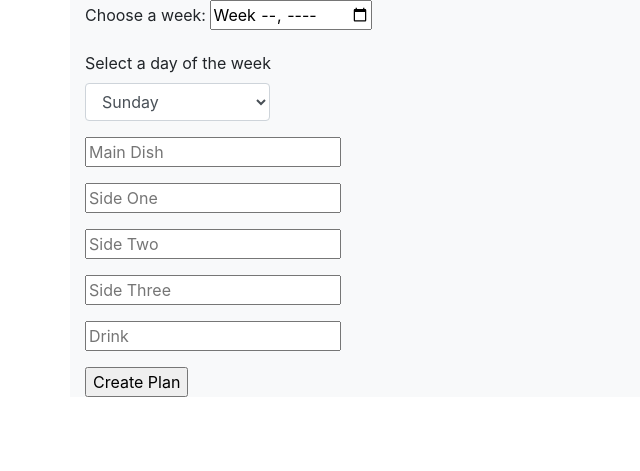
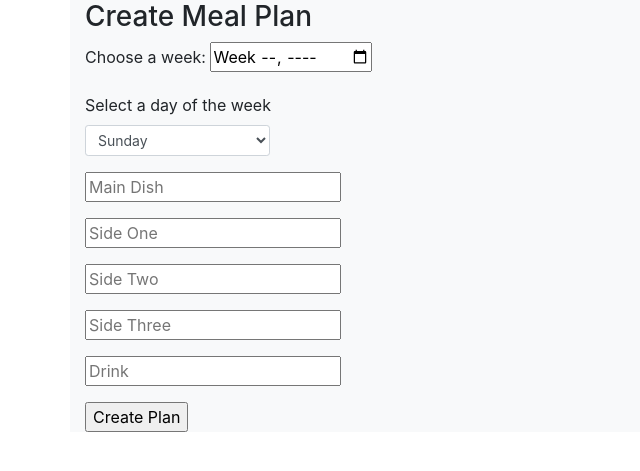
Before and after one commit to cduboff/website, a Django app: page /create_meal_plan in a window 1280 px wide. Shown: the top 471 px of the page, without its empty margins (0-640 px from the left). Run offline with Django 3.2, Linux system fonts and the light colour scheme; some libraries are stand-ins or nearby versions.

Commit message:
updating form

```diff
--- a/app_one/templates/create_plan.html
+++ b/app_one/templates/create_plan.html
@@ -13,13 +13,14 @@
     <div class="container bg-light">
         <form action="/create_meal_plan" method="POST">
             {% csrf_token %}
+            <h3>Create Meal Plan</h3>
             <div class="form-group">
                 <label for="week">Choose a week:</label>
                 <input type="week" name="week">
             </div>
             <div class="form-group">
                 <label for="day">Select a day of the week</label>
-                <select name="day" class="form-control col-2" id="day">
+                <select name="day" class="form-control form-control-sm col-2" id="day">
                     <option>Sunday</option>
                     <option>Monday</option>
                     <option>Tuesday</option>
```
